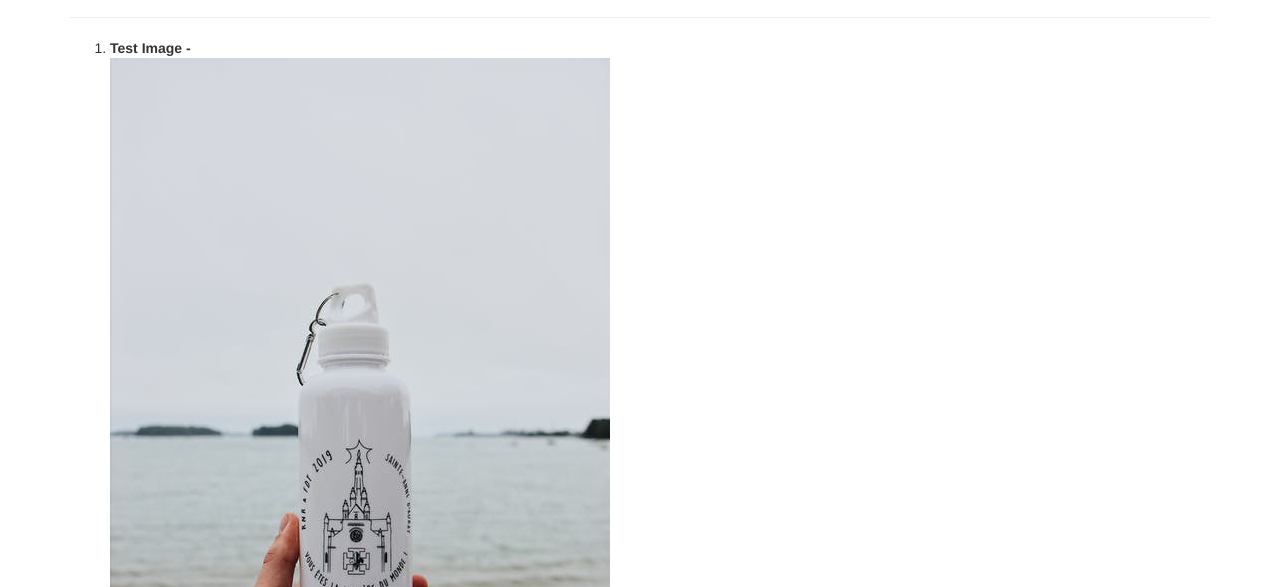
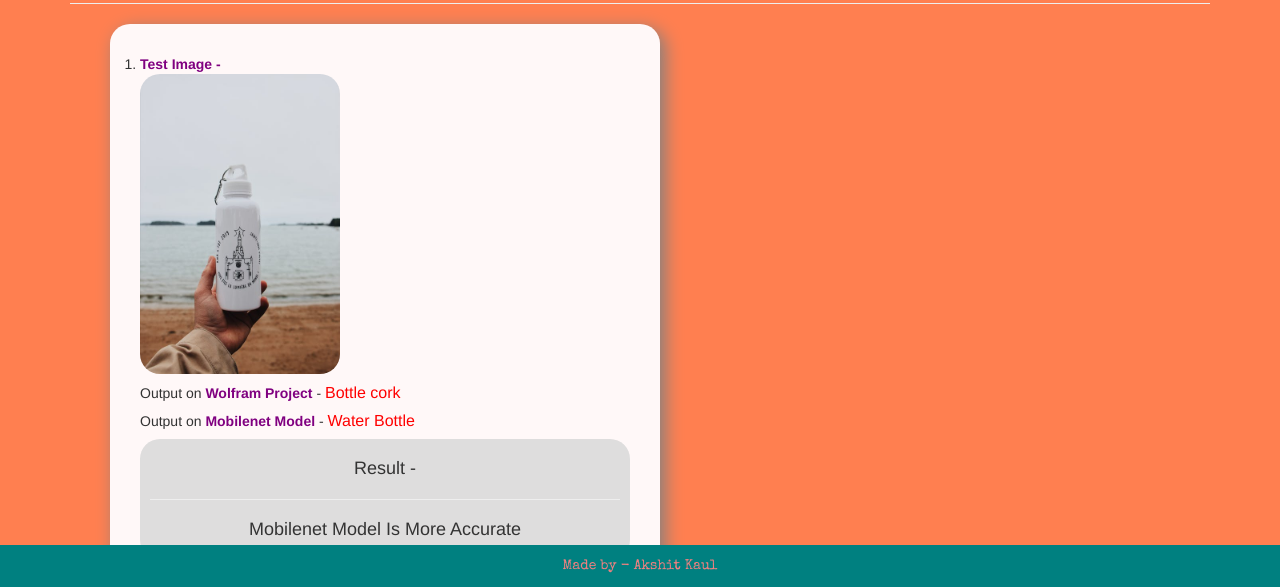
Before and after one commit to coder-27/Mobile-Net_VS_Wolfram-Project, a plain HTML site: page Mobile Net vs Wolfram/Index.html in a window 1280 px wide. Shown: the part 213-800 px from the top of the page. Drawn offline with nearby package versions, Linux system fonts and the light colour scheme.

Commit message:
Add files via upload

```diff
--- a/Mobile Net vs Wolfram/Index.html
+++ b/Mobile Net vs Wolfram/Index.html
@@ -6,7 +6,56 @@
     <script src="https://ajax.googleapis.com/ajax/libs/jquery/3.4.1/jquery.min.js"></script>
     <script src="https://maxcdn.bootstrapcdn.com/bootstrap/3.4.0/js/bootstrap.min.js"></script>
     <link href="https://fonts.googleapis.com/css2?family=Special+Elite&display=swap" rel="stylesheet">
+<style>
+	.copy_right_footer {
+    position: fixed;
+    color:lightcoral;
+    bottom: 0;
+    width: 100%;
+    background-color: teal;
+    line-height: 3;
+    text-align: center;
+      font-family: 'Special Elite', cursive;
 
+ }
+
+ span
+ {
+     color: red;
+     font-size: 16px;
+ }
+ li img
+ {
+     width: 200px;
+     border-radius: 20px;
+ }
+ .bob
+ {
+     background: #fff8f8;
+     padding: 30px;
+     border-radius: 20px;
+     width: 50%;
+     display: inline-block;
+     box-shadow: 5px 5px 18px grey;
+ }
+ b
+ {
+     color: purple;
+ }
+
+ .bob3
+ {
+     text-align: center;
+     background: #dedddd;
+     border-radius: 20px;
+     padding: 10px;
+ }
+
+ body
+ {
+     background-color:coral ;
+ }
+</style>
 </head>
 <body>
 
@@ -118,7 +167,7 @@
 	</ol>
 <br><br>
 	<h4 style="box-shadow: 5px 5px 18px grey;letter-spacing: 2px;background: #F2BAC9;border-radius: 20px;padding: 20px;border:2px solid grey">
-	I tested 5 images<br>
+	I tested 5 images out of which<br>
 	 <b>Mobilenet</b> has predicted 3 of them correctly. And <b>Wolfram Project</b> has predicted 2 of them correctly. <br>
 	 So according to my study <b>Mobilenet</b> is more Accurate than <b> Wolfram Project</b></h4>
 </div>
```
Also changed, not shown: Mobile Net vs Wolfram/case.png (added).
